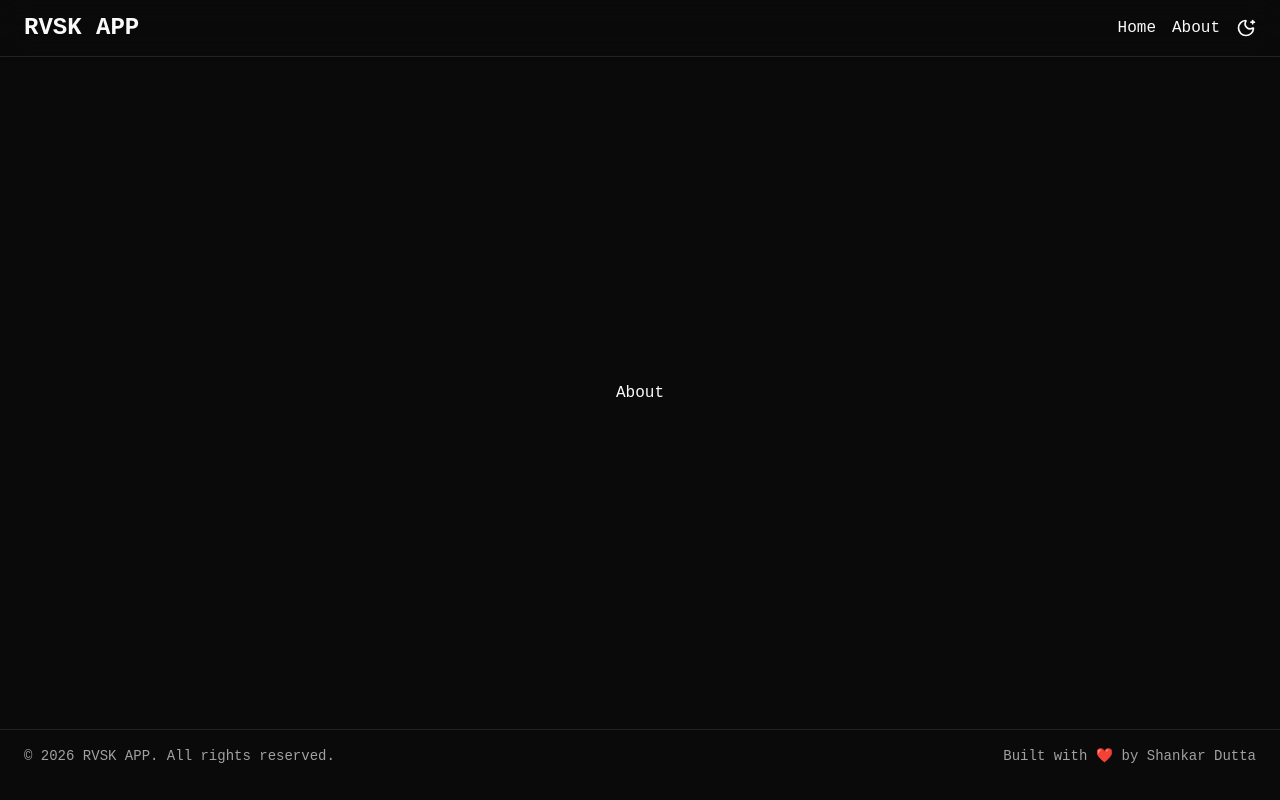
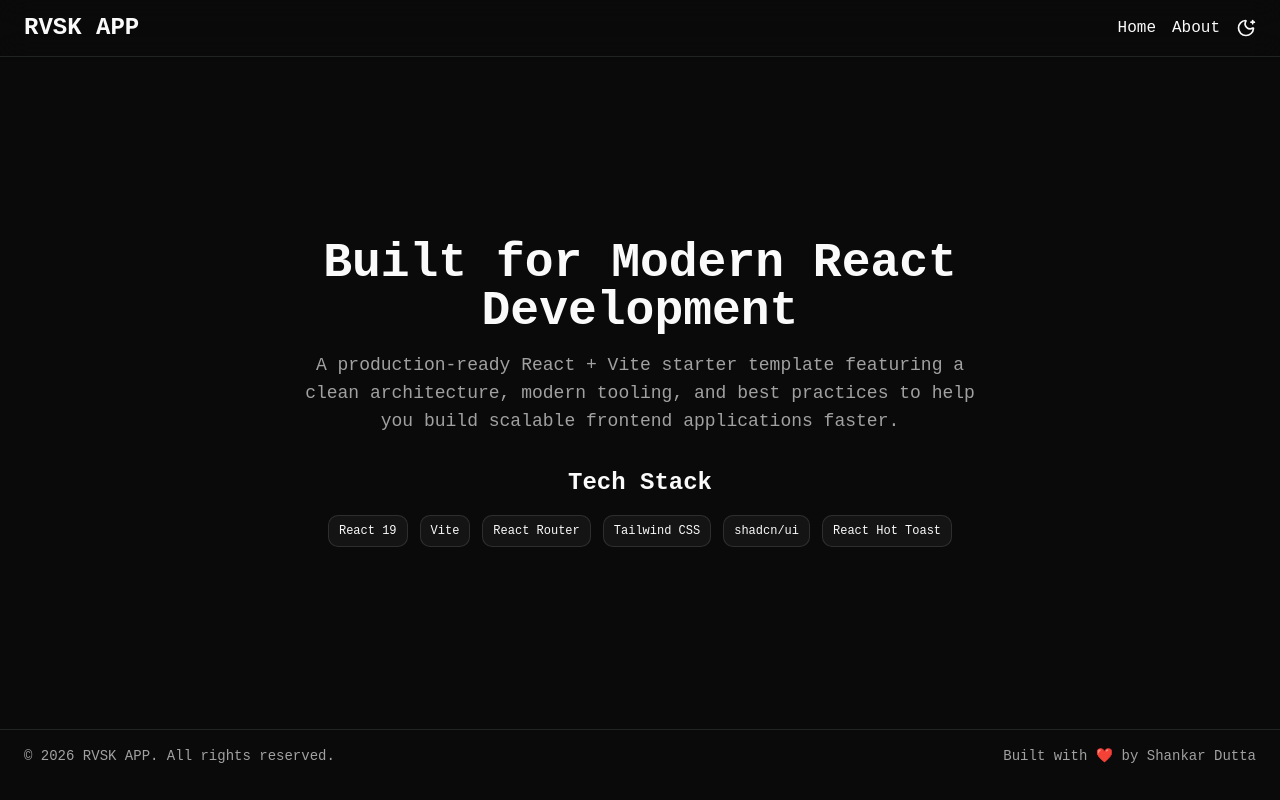
Before and after one commit to ShankarDutta/react-vite-starter-kit, a React (Vite) app: page /about in a window 1280 px wide. Built offline with nearby package versions, Linux system fonts and the light colour scheme.

Commit message:
feat(about): add tech stack showcase section

```diff
--- /dev/null
+++ b/src/lib/information.js
@@ -0,0 +1,8 @@
+export const techStack = [
+  "React 19",
+  "Vite",
+  "React Router",
+  "Tailwind CSS",
+  "shadcn/ui",
+  "React Hot Toast",
+];
--- a/src/pages/About.jsx
+++ b/src/pages/About.jsx
@@ -1,5 +1,38 @@
+import { Button } from "@/components/ui/button";
+import { techStack } from "@/lib/information";
+
 const About = () => {
-  return <section className="grid h-[84dvh] place-items-center">About</section>;
+  return (
+    <section className="grid min-h-[84dvh] place-items-center px-6">
+      <div className="mx-auto max-w-4xl space-y-8 text-center">
+        <div className="space-y-4">
+          <h1 className="text-3xl font-semibold lg:text-5xl">
+            Built for Modern React Development
+          </h1>
+
+          <p className="text-muted-foreground mx-auto max-w-2xl text-base lg:text-lg">
+            A production-ready React + Vite starter template featuring a clean
+            architecture, modern tooling, and best practices to help you build
+            scalable frontend applications faster.
+          </p>
+        </div>
+
+        <div className="space-y-4">
+          <h2 className="text-2xl font-semibold">Tech Stack</h2>
+
+          <div className="flex flex-wrap justify-center gap-3">
+            {techStack.map((tech) => (
+              <Button
+                variant="outline"
+                key={tech}>
+                {tech}
+              </Button>
+            ))}
+          </div>
+        </div>
+      </div>
+    </section>
+  );
 };
 
 export default About;
```
